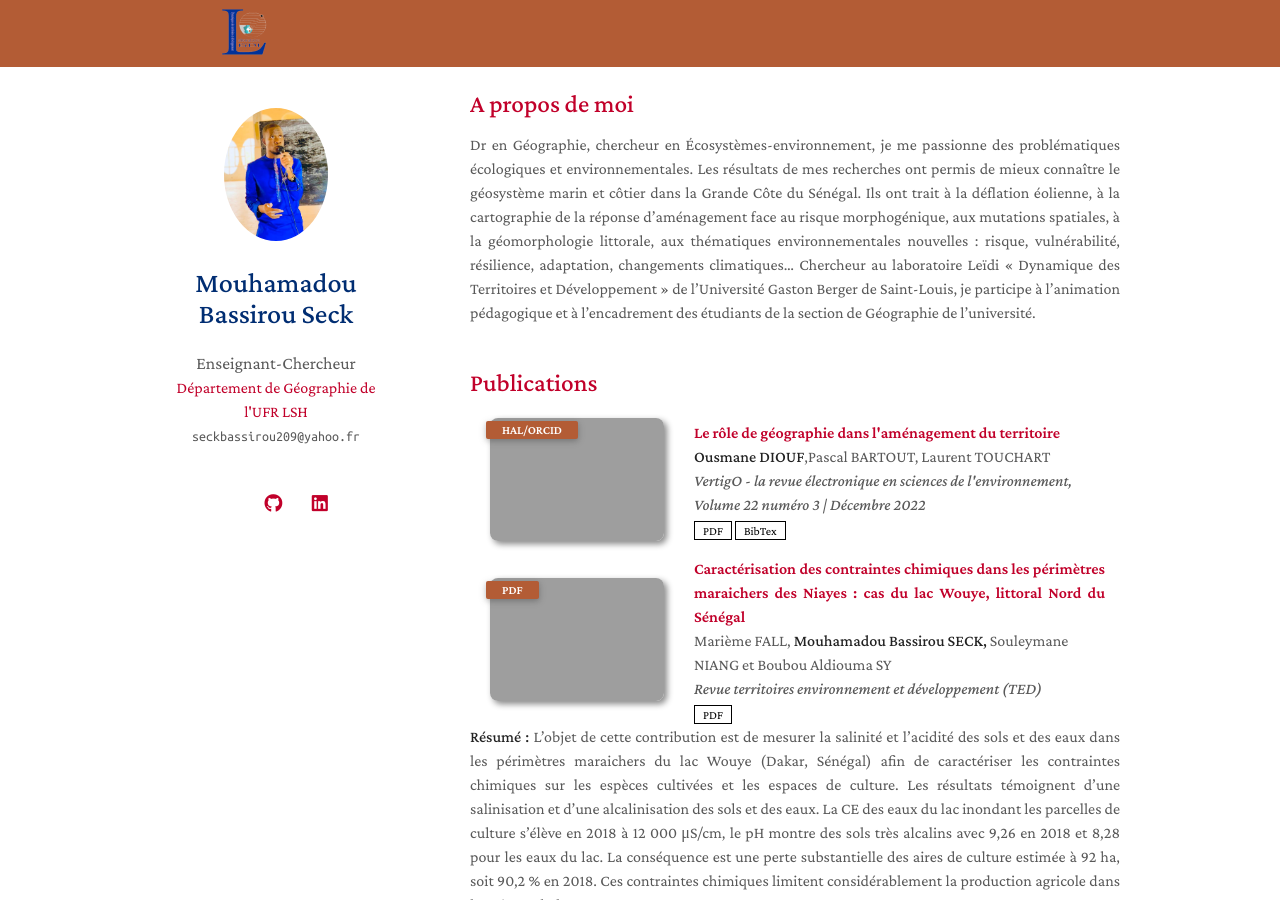
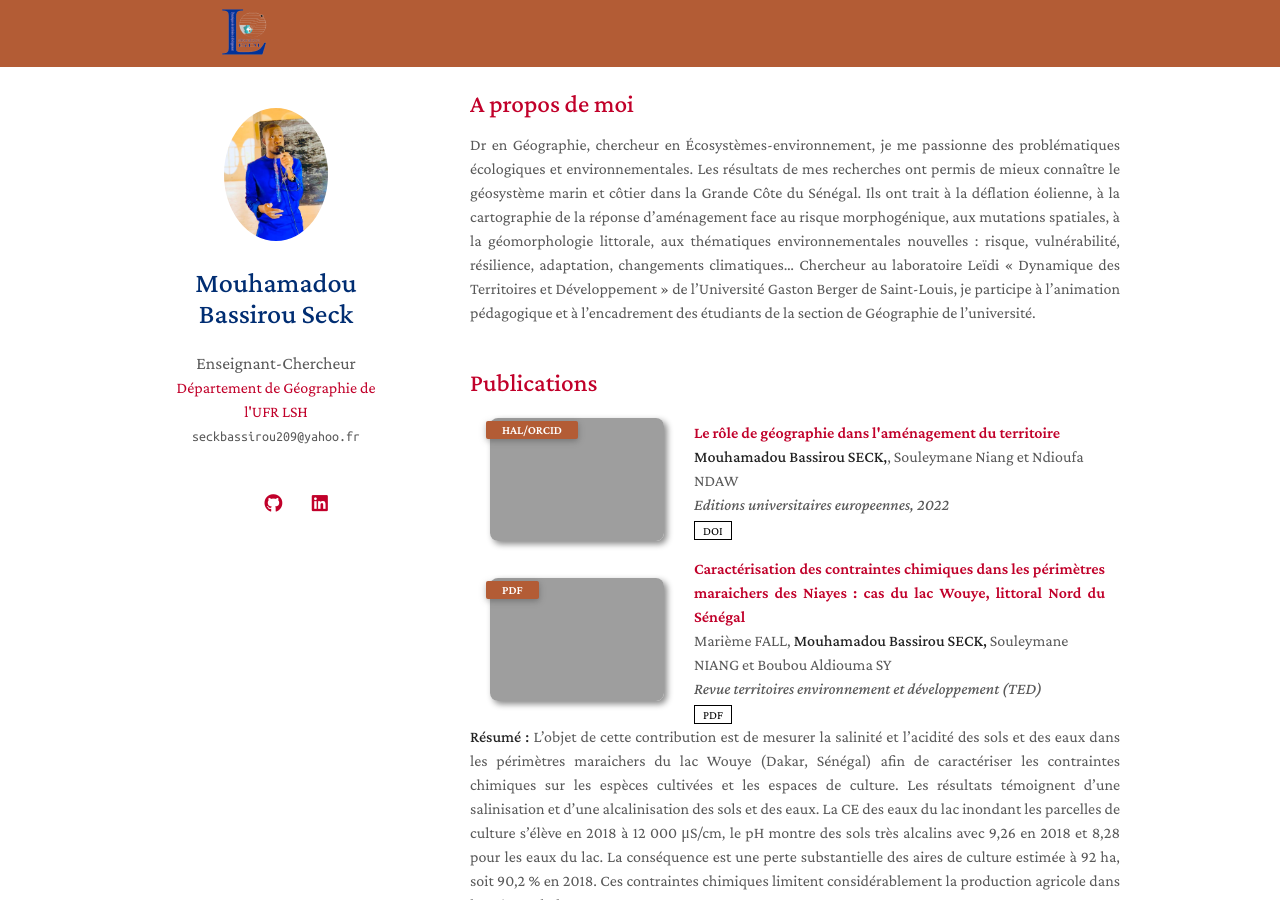
Before and after one commit to Bassmbacke/researchpage, a Jekyll site: the page built from index.md, in a window 1280 px wide and 900 px high. Built offline with Jekyll 4.4.1, drawn with Linux system fonts in a browser that asks for light colours; nearby versions of some CDN libraries; comment, search, counter and statistics services are not loaded; a style sheet for code colours, icons or effects is not loaded; our own code applies the rules of GitHub Pages for plain Markdown files; grey boxes are pictures that could not be loaded.

Commit message:
Update publications.md

```diff
--- a/_includes/publications.md
+++ b/_includes/publications.md
@@ -8,17 +8,16 @@
 <li>
 <div class="pub-row">
   <div class="col-sm-3 abbr" style="position: relative;padding-right: 15px;padding-left: 15px;">
-    <img src="https://dioufousmane.github.io/researchpage/assets/img/salinity_2.jpg" class="teaser img-fluid z-depth-1">
+    <img src="https://dioufousmane.github.io/researchpage/assets/img/book_2015.jpg" class="teaser img-fluid z-depth-1">
             <abbr class="badge">HAL/ORCID</abbr>
   </div>
   <div class="col-sm-9" style="position: relative;padding-right: 15px;padding-left: 20px;">
-      <div class="title" style="text-align: justify"><a href="https://journals.openedition.org/vertigo/36362">Le rôle de géographie dans l'aménagement du territoire</a></div>
-      <div class="author"><strong>Ousmane DIOUF</strong>,Pascal BARTOUT, Laurent TOUCHART </div>
-      <div class="periodical"><em>VertigO - la revue électronique en sciences de l'environnement, Volume 22 numéro 3 | Décembre 2022</em>
+      <div class="title" style="text-align: justify"><a href="">Le rôle de géographie dans l'aménagement du territoire</a></div>
+      <div class="author"><strong>Mouhamadou Bassirou SECK,</strong>,  Souleymane Niang et Ndioufa NDAW </div>
+      <div class="periodical"><em>Editions universitaires europeennes, 2022</em>
       </div>
     <div class="links">
-      <a href="https://dioufousmane.github.io/researchpage/files/vertigo_36362-Diouf.pdf" class="btn btn-sm z-depth-0" role="button" target="_blank" style="font-size:12px;">PDF</a>
-      <a href="https://hal-univ-orleans.archives-ouvertes.fr/hal-04089510v1/bibtex" class="btn btn-sm z-depth-0" role="button" target="_blank" style="font-size:12px;">BibTex</a>
+      <a href="https://my.editions-ue.com/catalogue/details/fr/978-620-3-43844-4/le-r%C3%B4le-de-la-g%C3%A9ographie-dans-l-am%C3%A9nagement-du-territoire?search=Les%20plantes%20spontan%C3%A9es%20%C3%A0%20caract%C3%A8res%20m%C3%A9dicinales%20dans%20la%20r%C3%A9gion%20de%20Bordj%20Ghedir" class="btn btn-sm z-depth-0" role="button" target="_blank" style="font-size:12px;">DOI</a>
     </div>
   </div>
 </div>
```
